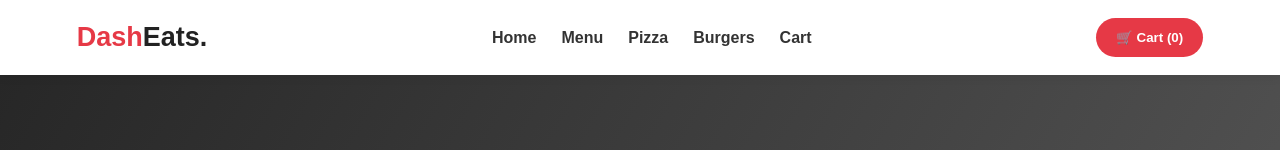
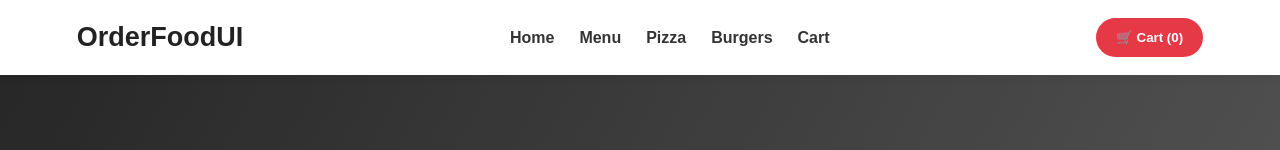
Before and after one commit to ferventuracastcoding-ship-it/180-Websites-In-180-Days, a plain HTML site: page FoodOrderUI.html in a window 1280 px wide. Shown: the top 150 px of the page. Drawn offline with Linux system fonts and the light colour scheme.

Commit message:
Rename UI references from DashEats to OrderFoodUI

```diff
--- a/DoorDashUIClone.html
+++ b/FoodOrderUI.html
@@ -4,7 +4,7 @@
 <head>
 <meta charset="UTF-8">
 <meta name="viewport" content="width=device-width, initial-scale=1.0">
-<title>DashEats | Food Delivery</title>
+<title>FoodOrderUI | Food Delivery</title>
 
 <style>
 /* =========================
@@ -453,7 +453,7 @@ footer p {
 <nav class="navbar">
 
     <div class="logo">
-        Dash<span>Eats.</span>
+        <span>OrderFoodUI</span>
     </div>
 
     <ul class="nav-links">
@@ -621,11 +621,11 @@ footer p {
 
 <footer>
 
-    <h2>DashEats</h2>
+    <h2>OrderFoodUI</h2>
 
     <p>Food delivery made simple.</p>
 
-    <p>© 2026 DashEats. Demo website.</p>
+    <p>© 2026 OrderFoodUI. Demo website.</p>
 
 </footer>
 
```
